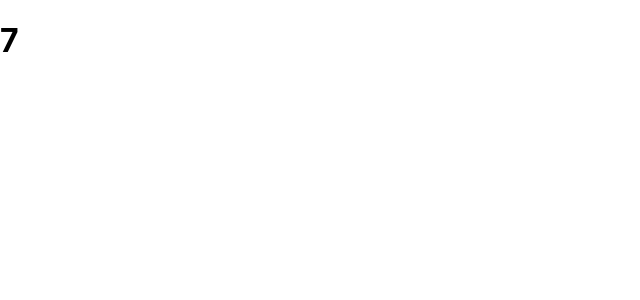
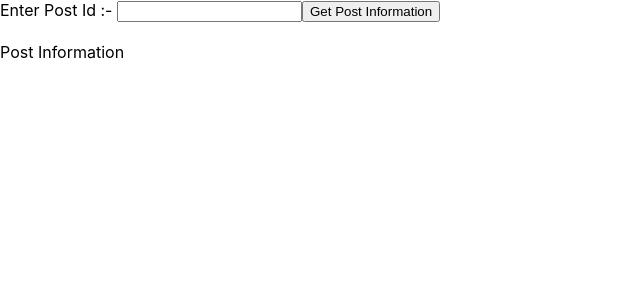
Before and after one commit to tenaciousBody/TravelWithMe, a React (Create React App) app: page / in a window 1280 px wide. Shown: the top 300 px of the page, without its empty margins (0-640 px from the left). Built offline with nearby package versions, Linux system fonts and the light colour scheme; no server answers.

Commit message:
Api call examples using hooks

```diff
--- a/src/App.js
+++ b/src/App.js
@@ -27,6 +27,7 @@ import UseEffectComp from './Component/UseEffectComp';
 import MouseHooks from './Component/MouseHooks';
 import MouseContainer from './Component/MouseContainer';
 import IntervalCounter from './Component/IntervalCounter';
+import ApiCallByHooks from './Component/ApiCallByHooks';
 
 function App() {
   return (
@@ -68,7 +69,8 @@ function App() {
 //<UseEffectComp/>
 //<MouseHooks/>
 //<MouseContainer/>
-<IntervalCounter/>
+//<IntervalCounter/>
+<ApiCallByHooks/>
 }
 
 
--- /dev/null
+++ b/src/Component/ApiCallByHooks.js
@@ -0,0 +1,40 @@
+import React, { useState, useEffect } from 'react'
+import axios from 'axios'
+
+function ApiCallByHooks() {
+    const [id, setId] = useState('')
+    const [postId, setPostId] = useState('')
+    const [post, setPost] = useState({})
+
+    useEffect(() => {
+        console.log(`title is ${postId}` )
+        axios.get(`https://jsonplaceholder.typicode.com/posts/${postId}`)
+        .then(res => {
+            console.log(res)
+            setPost(res.data)
+        })
+        .catch(err => {
+                console.log(err)
+            })
+    }, [postId])
+
+    const clickHandler = () => {
+        setPostId(id)
+    }
+
+  return (
+    <div>
+     Enter Post Id :- <input type='text' value={id} onChange={(event) => setId(event.target.value)}></input>
+     <button onClick={clickHandler}>Get Post Information</button>
+     <br/>
+     <br/>
+     Post Information
+     <label>{post.title}</label>
+     <br></br>
+     <label>{post.body}</label>
+
+    </div>
+  )
+}
+
+export default ApiCallByHooks
```
Also changed, not shown: public/systemDesign.txt (added).
